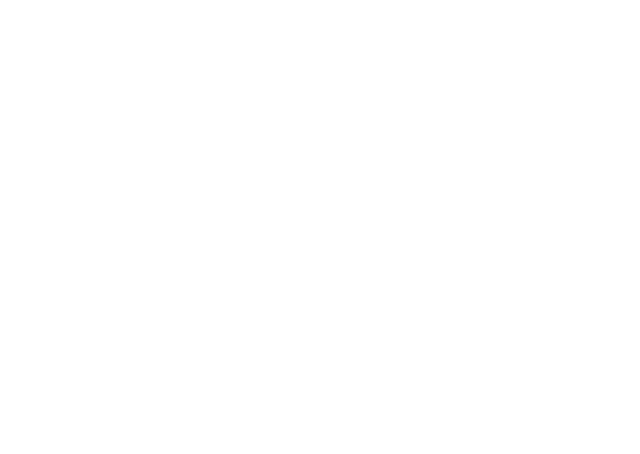
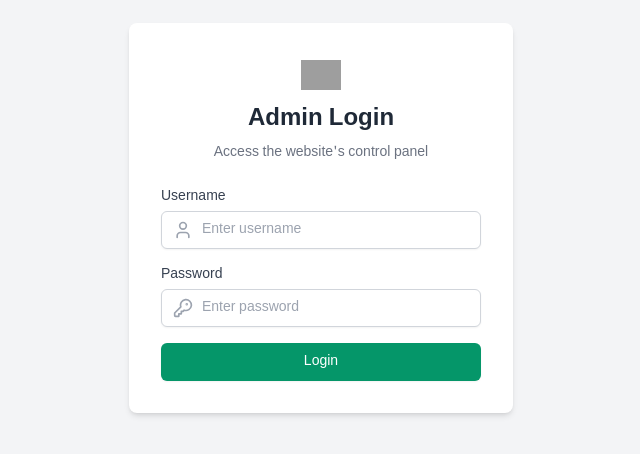
Before and after one commit to fardinbaf/hilfulfuzul, a React (Vite) app: page /admin/login in a window 1280 px wide. Before the commit this address had no page. Shown: the part 182-636 px from the top of the page, without its empty margins (319-959 px from the left). Built offline with nearby package versions, Linux system fonts and the light colour scheme; grey boxes are pictures that could not be loaded.

Commit message:
Update App.tsx

```diff
--- a/src/App.tsx
+++ b/src/App.tsx
@@ -12,11 +12,15 @@ import ManageMarqueePage from './pages/admin/ManageMarqueePage';
 import ManageMembersPage from './pages/admin/ManageMembersPage';
 import ManageSlidesPage from './pages/admin/ManageSlidesPage';
 import MembersPage from './pages/MembersPage';
+import AdminLoginPage from './pages/admin/AdminLoginPage';
+import ProtectedRoute from './components/ProtectedRoute';
+import { Toaster } from 'react-hot-toast';
 
 function App() {
   return (
     <DataProvider>
       <Router>
+        <Toaster position="top-center" reverseOrder={false} />
         <Routes>
           <Route path="/" element={<Layout />}>
             <Route index element={<HomePage />} />
@@ -25,12 +29,17 @@ function App() {
             <Route path="/members" element={<MembersPage />} />
             <Route path="/contact" element={<ContactPage />} />
           </Route>
+
+          <Route path="/admin/login" element={<AdminLoginPage />} />
+
+          <Route element={<ProtectedRoute />}>
             <Route path="/admin" element={<AdminLayout />}>
               <Route index element={<AdminDashboardPage />} />
               <Route path="events" element={<ManageEventsPage />} />
               <Route path="marquee" element={<ManageMarqueePage />} />
               <Route path="members" element={<ManageMembersPage />} />
               <Route path="slides" element={<ManageSlidesPage />} />
+            </Route>
           </Route>
         </Routes>
       </Router>
```
Lines whose indentation alone changed are shown as unchanged.
